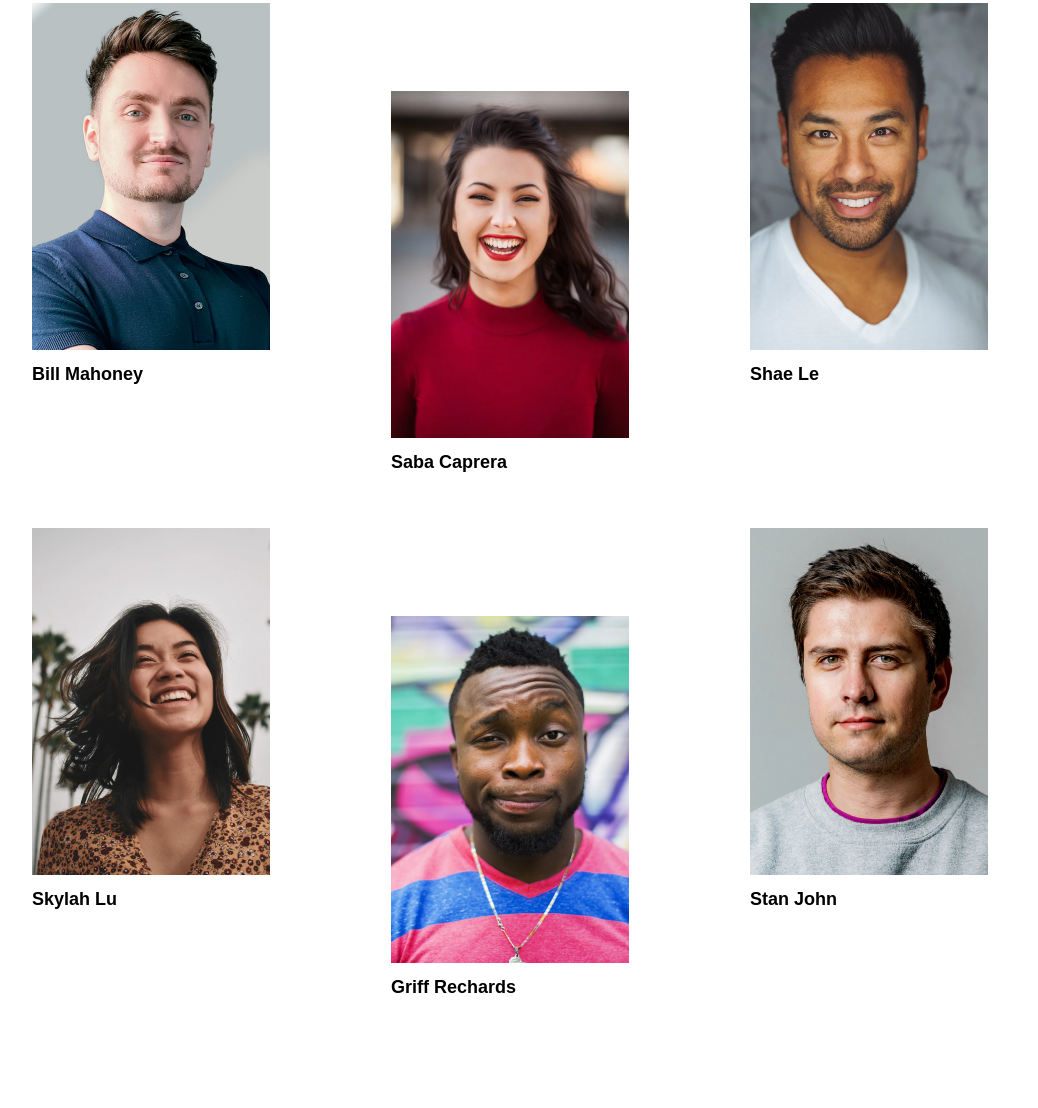
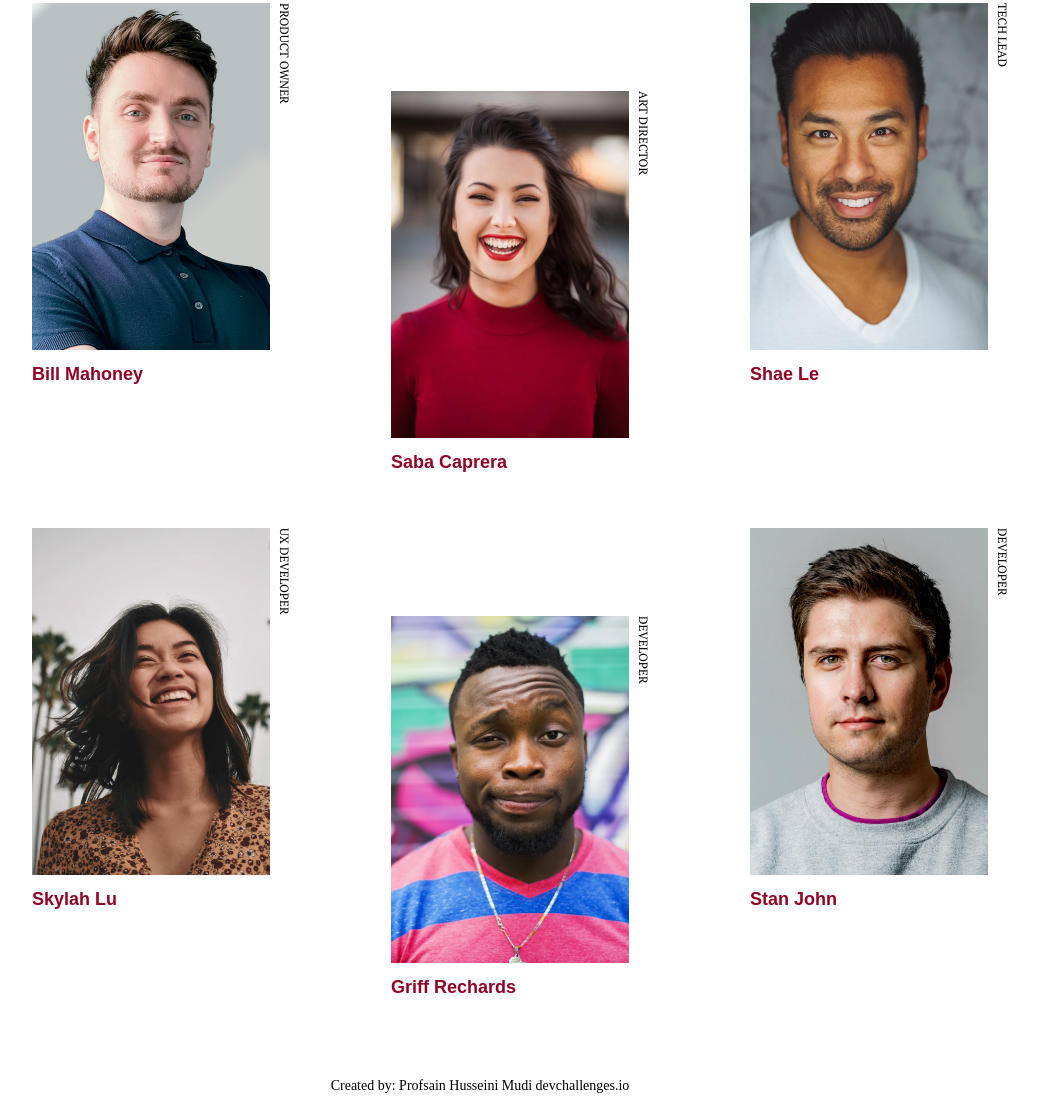
Before and after one commit to Profsain/startup-team-page, a website: page index.html in a window 1280 px wide. Shown: the part 322-1430 px from the top of the page, without its empty margins (160-1198 px from the left). Before the commit the page ends 1385 px from the top, so only its background shows below. Drawn offline with Linux system fonts and the light colour scheme.

Commit message:
Add footer

```diff
--- a/assets/styles/styles.css
+++ b/assets/styles/styles.css
@@ -2,6 +2,10 @@
 
 * {
   box-sizing: border-box;
+}
+
+:root {
+  --primary-color: #920225;
 }
 
 body {
@@ -29,6 +33,7 @@ body {
   font-size: 36px;
   line-height: 48px;
   letter-spacing: -0.045em;
+  color: var(--primary-color);
 }
 
 .intro h2 {
@@ -38,6 +43,7 @@ body {
   font-size: 18px;
   line-height: 27px;
   text-transform: uppercase;
+  color: var(--primary-color);
 }
 
 .intro p {
@@ -55,6 +61,25 @@ body {
   display: grid;
   grid-template-columns: repeat(3, auto);
   gap: 54px;
+}
+
+.img-container {
+  display: inline-block;
+  vertical-align: top;
+}
+
+.team-title {
+  display: inline-block;
+}
+
+.team-title h4 {
+  writing-mode: vertical-rl;
+  margin-left: 2px;
+  font-family: 'PT Serif', serif;
+  font-weight: 500;
+  font-size: 12px;
+  line-height: 16px;
+  text-transform: uppercase;
 }
 
 .team {
@@ -80,4 +105,18 @@ body {
   font-weight: 600;
   font-size: 18px;
   line-height: 27px;
+  color: var(--primary-color);
 }
+
+.footer {
+  position: absolute;
+  left: 50%;
+  transform: translateX(-50%);
+}
+
+.footer p {
+  font-style: normal;
+  font-weight: 500;
+  font-size: 14px;
+  line-height: 17px;
+}
--- a/index.html
+++ b/index.html
@@ -21,30 +21,68 @@
     </section>
     <section class="profile-section">
       <div class="team">
+        <div class="img-container">
           <img src="assets/images/photo1.png" alt="bill-mahoney">
-        <h4 class="name">Bill Mahoney</h4>
         </div>
+        <div class="team-title">
+          <h4>Product owner</h4>
+        </div>
+        <p class="name">Bill Mahoney</p>
+      </div>
+
       <div class="team team-down">
+        <div class="img-container">
           <img src="assets/images/photo2.png" alt="saba caprera">
-        <h4 class="name">Saba Caprera</h4>
         </div>
+        <div class="team-title">
+          <h4>Art director</h4>
+        </div>
+        <p class="name">Saba Caprera</p>
+      </div>
+
       <div class="team">
+        <div class="img-container">
           <img src="assets/images/photo3.png" alt="shae le">
-        <h4 class="name">Shae Le</h4>
         </div>
+        <div class="team-title">
+          <h4>Tech Lead</h4>
+        </div>
+        <p class="name">Shae Le</p>
+      </div>
+
       <div class="team">
+        <div class="img-container">
           <img src="assets/images/photo4.png" alt="skylah lu">
-        <h4 class="name">Skylah Lu</h4>
         </div>
+        <div class="team-title">
+          <h4>UX developer</h4>
+        </div>
+        <p class="name">Skylah Lu</p>
+      </div>
+
       <div class="team team-down">
+        <div class="img-container">
           <img src="assets/images/photo5.png" alt="griff richards">
-        <h4 class="name">Griff Rechards</h4>
         </div>
+        <div class="team-title">
+          <h4>Developer</h4>
+        </div>
+        <p class="name">Griff Rechards</p>
+      </div>
+
       <div class="team">
+        <div class="img-container">
           <img src="assets/images/photo6.png" alt="stan john">
-        <h4 class="name">Stan John</h4>
+        </div>
+        <div class="team-title">
+          <h4>Developer</h4>
+        </div>
+        <p class="name">Stan John</p>
       </div>
     </section>
   </main>
+  <footer class="footer">
+    <p>Created by: Profsain Husseini Mudi devchallenges.io</p>
+  </footer>
 </body>
 </html>
```
Also changed, not shown: 1 other file. Lines whose indentation alone changed are shown as unchanged.
